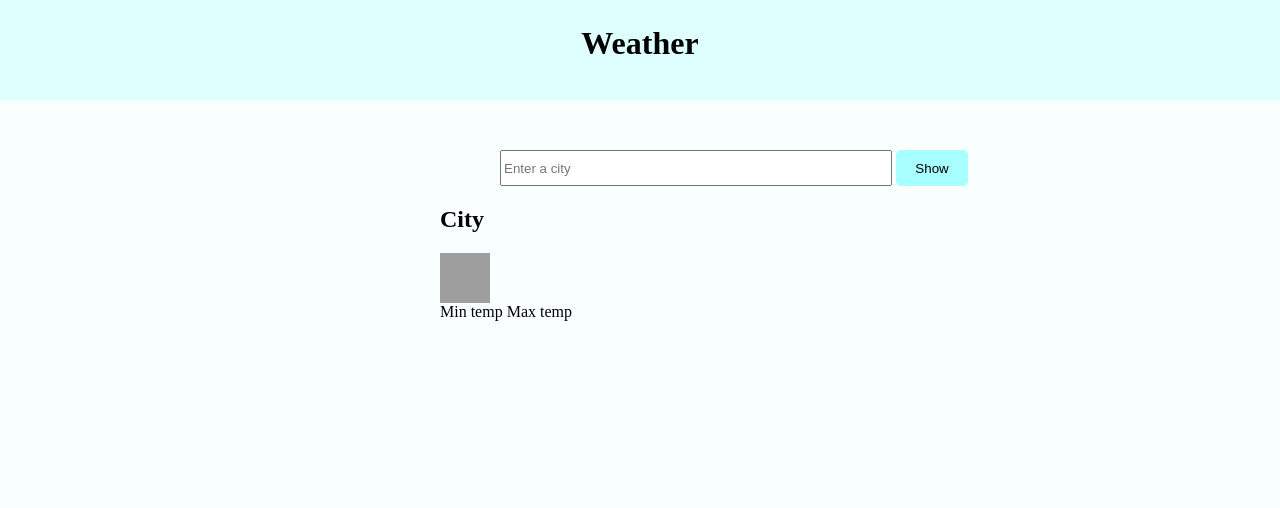
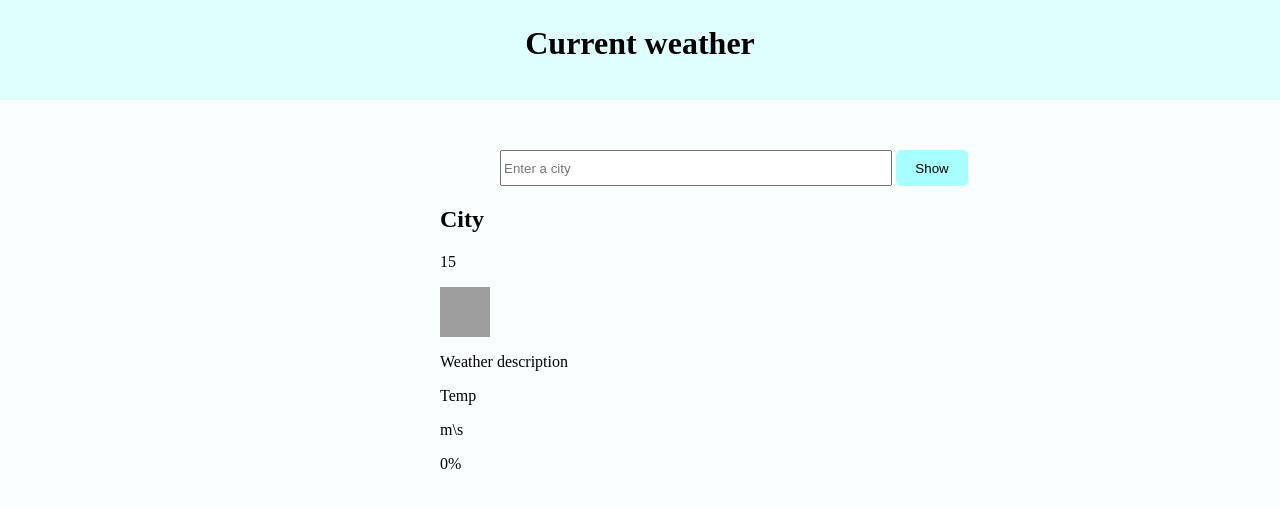
Before and after one commit to SometimesUseful/Weather-application, a plain HTML site: page index.html in a window 1280 px wide. Both pictures are taken after a click on the button "Show". Drawn offline with Linux system fonts and the light colour scheme; no server answers; grey boxes are pictures that could not be loaded.

Commit message:
Basic functionality

```diff
--- a/index.html
+++ b/index.html
@@ -10,17 +10,20 @@
 </head>
 <body>
 <header class="w-header">
-    <h1 class="w-header-text">Weather</h1>
+    <h1 class="w-header-text">Current weather</h1>
 </header>
 <main>
     <input type="text" placeholder="Enter a city" class="w-input">
     <button class="w-btn">Show</button>
+
     <div class="w-placeholder">
     <h2 class="city">City</h2>
+        <p class="time">Time</p>
         <div class="weather-img"></div>
-        <span class="min-temp">Min temp</span>
-        <span class="max-temp">Max temp</span>
-
+        <p class="weather-desk">Weather description</p>
+        <p class="temp">Temp</p>
+        <p class="wind">m\s</p>
+        <p class="humidity">0%</p>
     </div>
 </main>
 <script src="script.js"></script>
--- a/script.js
+++ b/script.js
@@ -1,19 +1,35 @@
 let input = document.querySelector('.w-input');
 let showBtn = document.querySelector('.w-btn');
 let weatherPlaceholder = document.querySelector('.w-placeholder');
+let test = fetch('https://api.openweathermap.org/data/2.5/weather?q=Vinnytsia&appid=f89e161a878685dcfa708dfbc08a670e')
+    .then(response => response.json())
+    .then(data => console.log(data));
+
 
 function showWeather(city){
     if (city===false){
         alert('Enter a city');
         return;
     }
-    let cityData = {};
-    fetch(`https://api.openweathermap.org/data/2.5/weather?q=${city}&appid=f89e161a878685dcfa708dfbc08a670e`)
+    let date = new Date();
+    let cityData = fetch(`https://api.openweathermap.org/data/2.5/weather?q=${city}&appid=f89e161a878685dcfa708dfbc08a670e`)
         .then(response => response.json())
-        .then(data => console.log(data));
+        .then(data => {
+            document.querySelector('.city').innerText = data.name;
+            document.querySelector('.weather-img').style.backgroundImage = `url(http://openweathermap.org/img/w/${data.weather[0].icon}.png)`;
+            document.querySelector('.weather-desk').innerText = `Weather: ${data.weather[0].description}`;
+            document.querySelector('.temp').innerText = `Temperature: ${Math.round(data.main.temp - 273.15)}°C`;
+            document.querySelector('.wind').innerText = `Wind speed: ${data.wind.speed} m/s`;
+            document.querySelector('.humidity').innerText = `Humidity: ${data.main.humidity}%`;
+
+        })
+        .catch(err => alert(err.message));
+        document.querySelector('.time').innerText = new Date().getHours();
+
+
 }
 
-showBtn.addEventListener('click', showWeather(input.value));
+showBtn.addEventListener('click', () => showWeather(input.value));
 
 input.addEventListener('keydown', (e) => {
     if (e.keyCode === 13){
```
